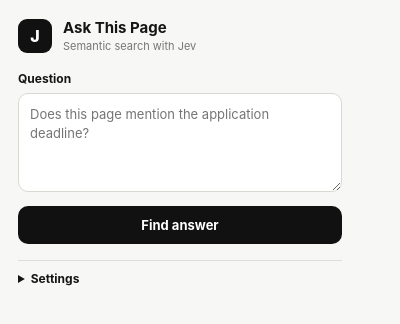
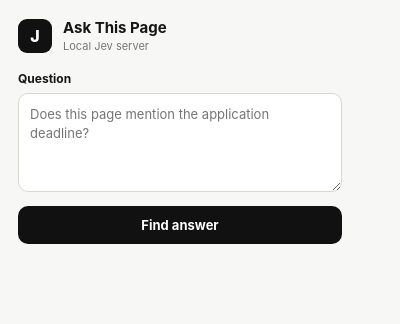
Before and after one commit to chiragrohit/jev-extension, a browser extension: page popup.html in a window 400 px wide. Drawn offline with Linux system fonts and the light colour scheme.

Commit message:
Make extension pure local

```diff
--- a/popup.html
+++ b/popup.html
@@ -1 +1 @@
-<!doctype html><html><head><meta charset="UTF-8"><meta name="viewport" content="width=device-width,initial-scale=1"><title>Jev — Ask This Page</title><link rel="stylesheet" href="popup.css"></head><body><main class="app"><div class="brand"><div class="logo">J</div><div><div class="title">Ask This Page</div><div class="sub">Semantic search with Jev</div></div></div><label for="question">Question</label><textarea id="question" rows="4" placeholder="Does this page mention the application deadline?"></textarea><button id="ask">Find answer</button><div id="status" class="status hidden"></div><div id="result" class="result hidden"><div id="answerBadge" class="badge"></div><div id="evidence" class="evidence"></div><button id="go" class="secondary hidden">Go to answer</button></div><details class="settings"><summary>Settings</summary><label for="apiUrl">Backend URL</label><input id="apiUrl" type="url" placeholder="https://your-app.vercel.app/api/ask"><button id="save" class="secondary">Save</button><div class="hint">Your TypeSafe API key stays on the backend.</div></details></main><script src="popup.js"></script></body></html>
+<!doctype html><html><head><meta charset="UTF-8"><meta name="viewport" content="width=device-width,initial-scale=1"><title>Jev — Ask This Page</title><link rel="stylesheet" href="popup.css"></head><body><main class="app"><div class="brand"><div class="logo">J</div><div><div class="title">Ask This Page</div><div class="sub">Local Jev server</div></div></div><label for="question">Question</label><textarea id="question" rows="4" placeholder="Does this page mention the application deadline?"></textarea><button id="ask">Find answer</button><div id="status" class="status hidden"></div><div id="result" class="result hidden"><div id="answerBadge" class="badge"></div><div id="evidence" class="evidence"></div><button id="go" class="secondary hidden">Go to answer</button></div></main><script src="popup.js"></script></body></html>
```
